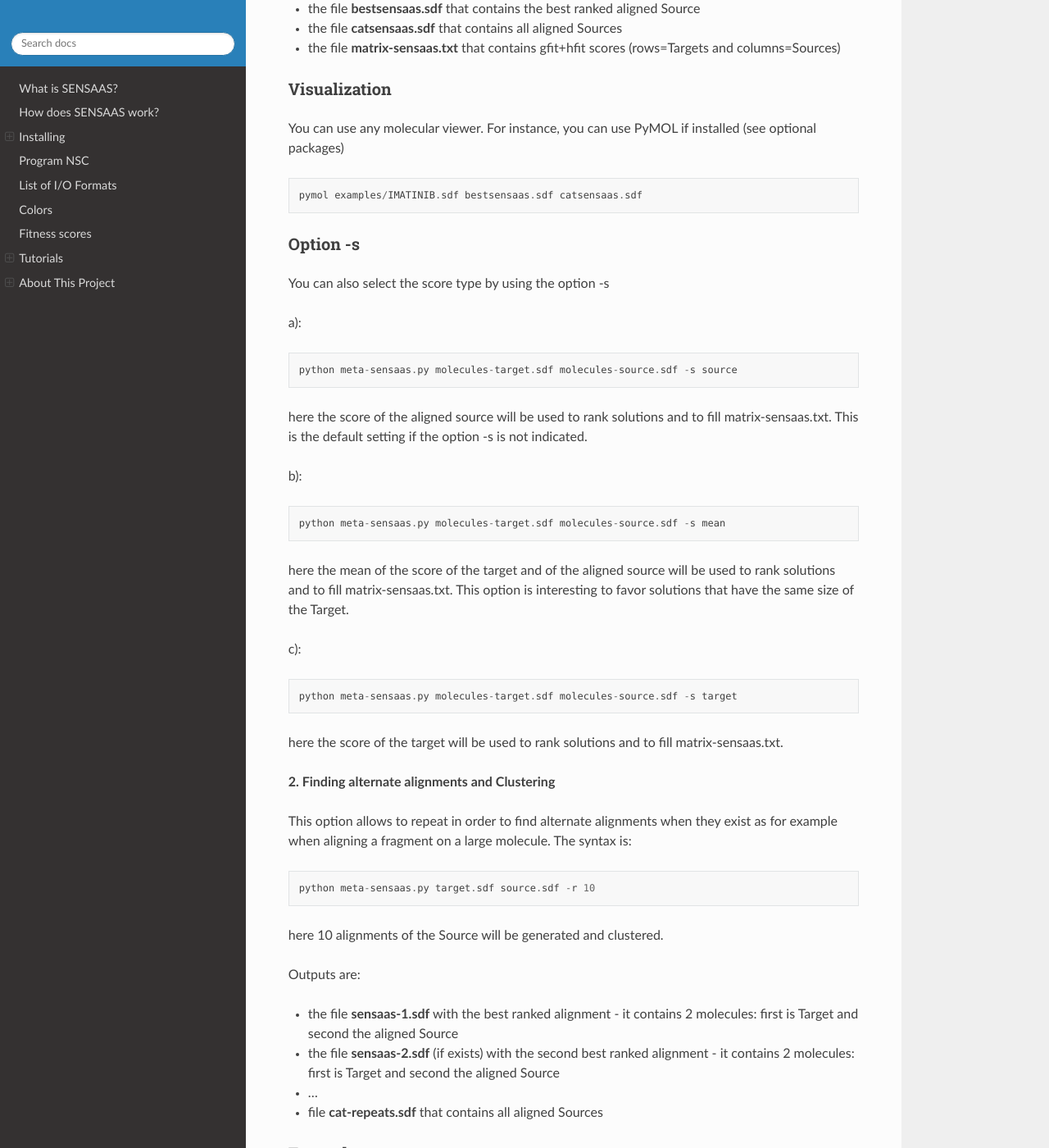
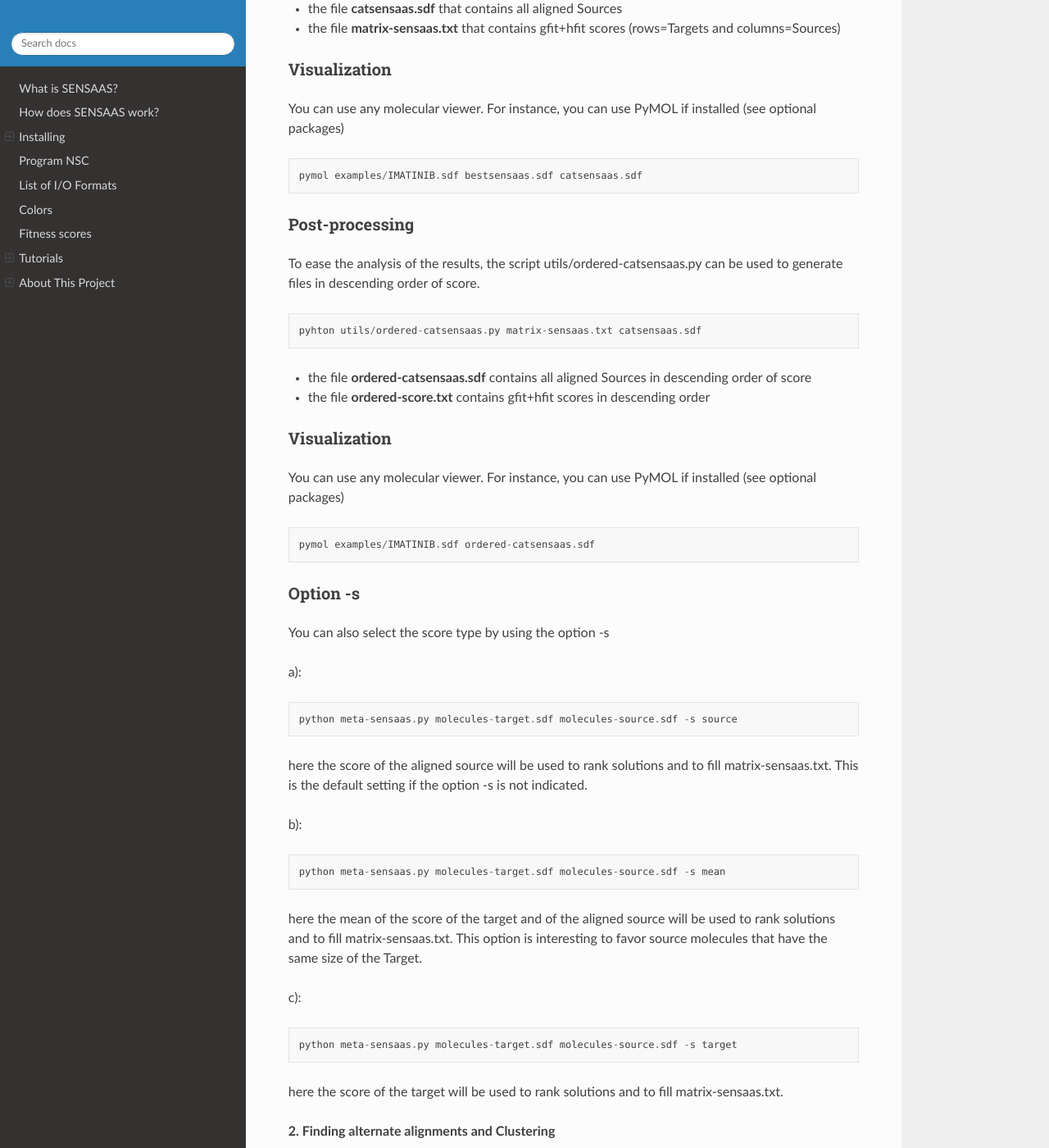
Before and after one commit to SENSAAS/sensaas, a Sphinx documentation site: the page built from docs/index.rst, in a window 1280 px wide and 1400 px high, scrolled down 8297 px. Shown: the whole window at 82% size. Built offline with Sphinx 7.4.7 and the Read the Docs theme 2.0.0, drawn with Linux system fonts in a browser that asks for light colours; some of the changed text lies outside the part shown.

Commit message:
Update index.rst

```diff
--- a/docs/index.rst
+++ b/docs/index.rst
@@ -234,7 +234,7 @@ To align a Source molecule on a Target molecule, the syntax is::
    name of the Source file
 
 **<log-file-name>**
-   name of the output file. It details the results of the alignement with **final scores of Source** on the last line.
+   name of the output file. It details the results of the alignement with **scores of Source**.
 
 **<mode>**
    - **optim** executes the alignment and generates a transformation matrix
@@ -317,6 +317,27 @@ You can use any molecular viewer. For instance, you can use PyMOL if installed (
 
 	pymol examples/IMATINIB.sdf bestsensaas.sdf catsensaas.sdf
 
+Post-processing
+~~~~~~~~~~~~~~~
+
+To ease the analysis of the results, the script utils/ordered-catsensaas.py can be used to generate files in descending order of score.
+::
+
+	pyhton utils/ordered-catsensaas.py matrix-sensaas.txt catsensaas.sdf
+
+- the file **ordered-catsensaas.sdf** contains all aligned Sources in descending order of score
+- the file **ordered-score.txt** contains gfit+hfit scores in descending order
+
+
+Visualization
+~~~~~~~~~~~~~
+
+You can use any molecular viewer. For instance, you can use PyMOL if installed (see optional packages)
+::
+
+	pymol examples/IMATINIB.sdf ordered-catsensaas.sdf
+
+
 
 Option -s
 ~~~~~~~~~
@@ -333,7 +354,7 @@ b)::
 
 	python meta-sensaas.py molecules-target.sdf molecules-source.sdf -s mean
 
-here the mean of the score of the target and of the aligned source will be used to rank solutions and to fill matrix-sensaas.txt. This option is interesting to favor solutions that have the same size of the Target.
+here the mean of the score of the target and of the aligned source will be used to rank solutions and to fill matrix-sensaas.txt. This option is interesting to favor source molecules that have the same size of the Target.
 
 c)::
 
@@ -342,9 +363,10 @@ c)::
 here the score of the target will be used to rank solutions and to fill matrix-sensaas.txt.
 
 
+
 **2. Finding alternate alignments and Clustering**
 
-This option allows to repeat in order to find alternate alignments when they exist as for example when aligning a fragment on a large molecule. The syntax is::
+This option allows to repeat in order to find alternate alignments when they exist as for example when aligning a fragment on a large molecule. It works with one Target and one Source only (or the first molecule of the sdf file). The syntax is::
 
 	python meta-sensaas.py target.sdf source.sdf -r 10
 
@@ -380,6 +402,26 @@ You can use any molecular viewer. For instance, you can use PyMOL if installed (
 	pymol examples/VALSARTAN.sdf sensaas-1.sdf sensaas-2.sdf sensaas-3.sdf
 
 
+Utils
+------
+
+- To visualize a point cloud with Open3D
+::
+
+	python utils/visualize.py examples/VALSARTAN.pcd
+
+or
+::
+
+	python utils/visualize.py examples/VALSARTAN.xyzrgb
+
+
+- To convert a xyzrgb file into pdb file for visualization (generated the file dots.pdb)
+::
+
+	python utils/xyzrgb2dotspdb.py examples/VALSARTAN.xyzrgb
+
+
 More on SENSAAS algorithm for developpers
 ------------------------------------------
 
```
Also changed, not shown: other parts of docs/index.rst (+3 -3 lines).
